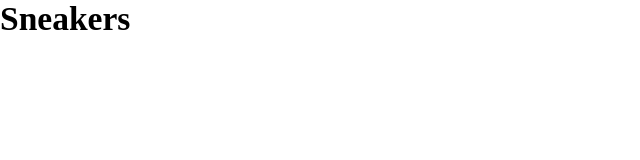
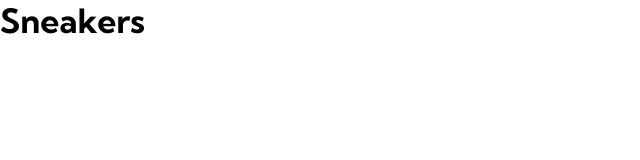
Before and after one commit to gabepinheiro/sneakers, a Next.js app: page / in a window 1280 px wide. Shown: the top 160 px of the page, without its empty margins (0-640 px from the left). Built offline with nearby package versions, Linux system fonts and the light colour scheme.

Commit message:
feat: adding Kumbh Sans font

```diff
--- a/src/pages/_document.tsx
+++ b/src/pages/_document.tsx
@@ -10,6 +10,17 @@
             id='stitches'
             dangerouslySetInnerHTML={{ __html: getCssText() }}
           />
+
+          <link rel='preconnect' href='https://fonts.googleapis.com' />
+          <link
+            rel='preconnect'
+            href='https://fonts.gstatic.com'
+            crossOrigin=''
+          />
+          <link
+            href='https://fonts.googleapis.com/css2?family=Kumbh+Sans:wght@400;700&display=swap'
+            rel='stylesheet'
+          />
         </Head>
         <body>
           <Main />
--- a/src/styles/globals.ts
+++ b/src/styles/globals.ts
@@ -20,6 +20,10 @@
     fontSize: '1.6rem',
   },
 
+  'body, button, input, textarea': {
+    fontFamily: '"Kumbh Sans", sans-serif',
+  },
+
   button: {
     cursor: 'pointer',
     outline: 'none',
```
